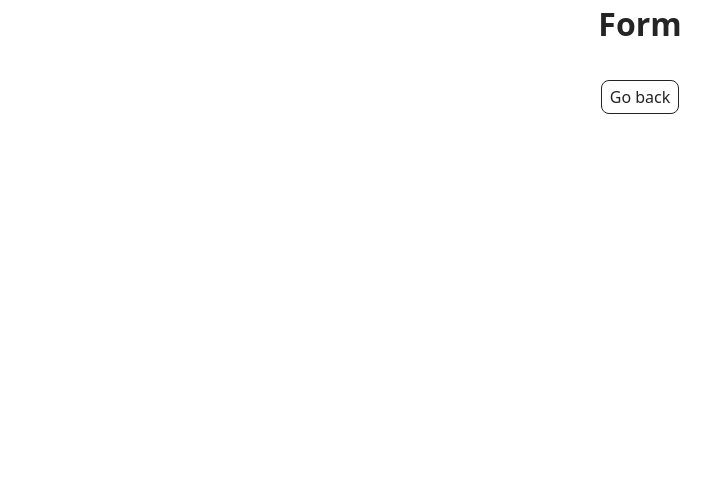
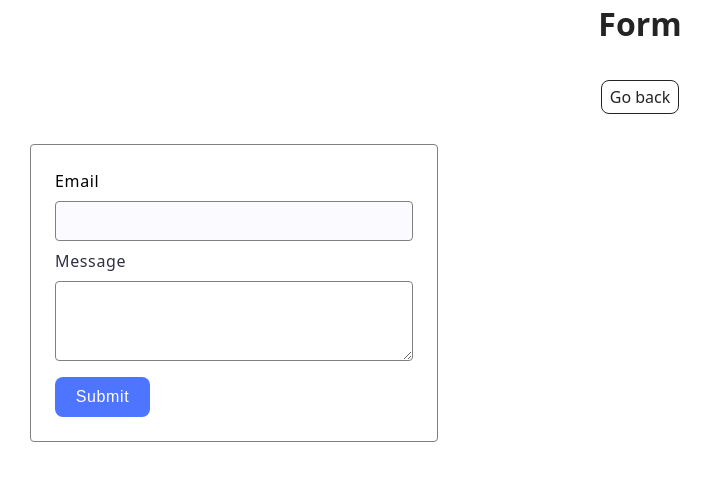
Before and after one commit to Alla-web/goit-js-hw-09, a website built with Vite: page src/2-form.html in a window 1280 px wide. Shown: the whole page, without its empty margins (0-713 px from the left). Built offline with nearby package versions, Linux system fonts and the light colour scheme.

Commit message:
second task is done

```diff
--- a/src/2-form.html
+++ b/src/2-form.html
@@ -13,6 +13,23 @@
         <h1 class="main-title">Form</h1>
         <a class="back-link" href="./index.html">Go back</a>
       </div>
+
+      <form class="feedback-form" autocomplete="off" novalidate>
+        <label class="form-label">
+          Email
+          <input class="form-element" type="email" name="email" autofocus />
+        </label>
+        <label class="form-label">
+          Message
+          <textarea
+            class="form-element"
+            name="message"
+            rows="8"
+            maxlength="184"
+          ></textarea>
+        </label>
+        <button class="button" type="submit">Submit</button>
+      </form>
     </main>
     <script type="module" src="./js/2-form.js"></script>
   </body>
--- a/src/css/1-galery.css
+++ b/src/css/1-galery.css
@@ -10,5 +10,3 @@
   width: 360px;
   height: 200px;
 }
-
-/* стилі модалки */
--- a/src/css/2-form.css
+++ b/src/css/2-form.css
@@ -0,0 +1,81 @@
+* {
+  box-sizing: border-box;
+}
+
+.feedback-form {
+  margin: 30px;
+  padding: 24px;
+  width: 408px;
+  height: fit-content;
+  display: flex;
+  flex-direction: column;
+  align-items: flex-start;
+  gap: 8px;
+
+  font-weight: 400;
+  font-size: 16px;
+  line-height: 1.5;
+  letter-spacing: 0.04em;
+  color: #2e2f42;
+
+  border: 1px solid #808080;
+  border-radius: 4px;
+}
+
+form > * {
+  width: 100%;
+}
+
+.form-label {
+  display: flex;
+  flex-direction: column;
+  gap: 8px;
+  align-items: flex-start;
+}
+
+.form-element {
+  width: 100%;
+  border: 1px solid #808080;
+  border-radius: 4px;
+  outline: none;
+
+  padding: 8px;
+}
+
+.form-element:focus {
+  background-color: #fbfbff;
+}
+
+.form-label:focus-within {
+  color: black;
+}
+
+form input {
+  height: 40px;
+}
+
+form textarea {
+  height: 80px;
+}
+
+.button {
+  margin-top: 8px;
+  border: none;
+
+  width: 95px;
+  height: 40px;
+
+  display: flex;
+  align-items: center;
+  justify-content: center;
+
+  background: #4e75ff;
+  border-radius: 8px;
+  padding: 8px 16px;
+
+  font-weight: 500;
+  font-size: 16px;
+  line-height: 1.5;
+  letter-spacing: 0.04em;
+  color: #fff;
+}
--- a/src/js/1-gallery.js
+++ b/src/js/1-gallery.js
@@ -84,12 +84,10 @@ function createMarkup(array) {
 
 galleryCont.insertAdjacentHTML('beforeend', createMarkup(images));
 
-console.log(galleryCont);
-
 const lightbox = new SimpleLightbox('.gallery-container a', {
   captions: true,
   captionsData: 'alt',
-  captionDelay: 100,
+  captionDelay: 250,
   captionPosition: 'bottom',
   nav: true,
   showCounter: true,
--- a/src/js/2-form.js
+++ b/src/js/2-form.js
@@ -1 +1,50 @@
-console.log('Form!');
+const form = document.querySelector('.feedback-form');
+const { email: inputEmail, message: textareaMessage } = form.elements;
+
+const key = 'feedback-form-state';
+
+const formData = { email: '', message: '' };
+
+noLoseDataByReloauding();
+
+form.addEventListener('input', onInput);
+
+function onInput(event) {
+  const inputData = inputEmail.value.trim();
+  const textareaData = textareaMessage.value.trim();
+
+  formData.email = inputData;
+  formData.message = textareaData;
+
+  localStorage.setItem(key, JSON.stringify(formData));
+}
+
+form.addEventListener('submit', onSubmit);
+
+function onSubmit(event) {
+  event.preventDefault();
+
+  if (!inputEmail.value.trim() || !textareaMessage.value.trim()) {
+    alert('Fill please all fields!');
+    return;
+  }
+
+  if (inputEmail.value.trim() && textareaMessage.value.trim()) {
+    console.log(formData);
+  }
+
+  localStorage.removeItem(key);
+  event.currentTarget.reset();
+}
+
+function noLoseDataByReloauding() {
+  const storageData = JSON.parse(localStorage.getItem(key)) || {};
+
+  const { email: savedEmail, message: savedMessage } = storageData;
+
+  inputEmail.value = savedEmail ? savedEmail : '';
+  textareaMessage.value = savedMessage ? savedMessage : '';
+
+  formData.email = savedEmail;
+  formData.message = savedMessage;
+}
--- a/vite.config.js
+++ b/vite.config.js
@@ -7,8 +7,8 @@ import SortCss from 'postcss-sort-media-queries';
 export default defineConfig(({ command }) => {
   return {
     define: {
-      global: 'window', // <-- потрібен і в dev, і в build
-      'process.env': {}, // іноді очікують process.env
+      global: 'window',
+      'process.env': {},
     },
 
     root: 'src',
```
Also changed, not shown: src/1-gallery.html (+1 -0 lines).
